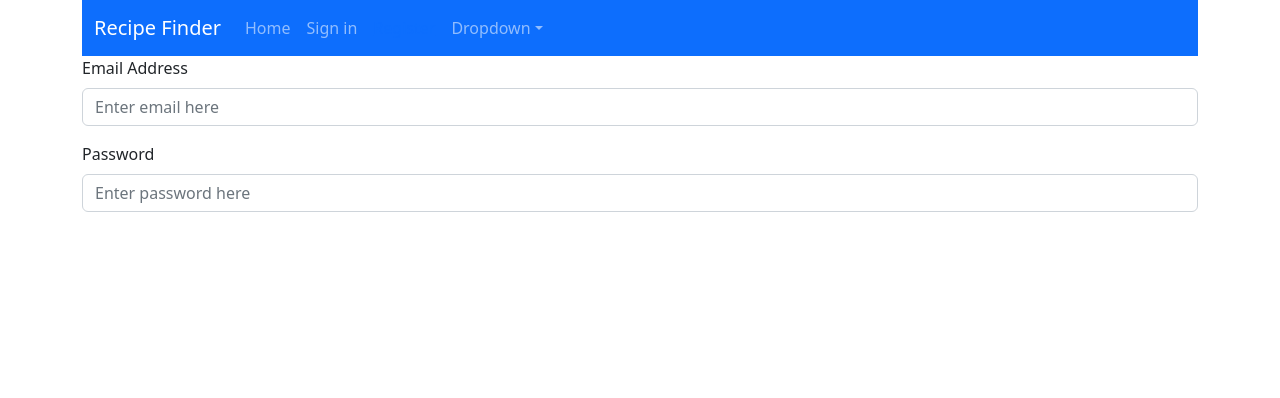
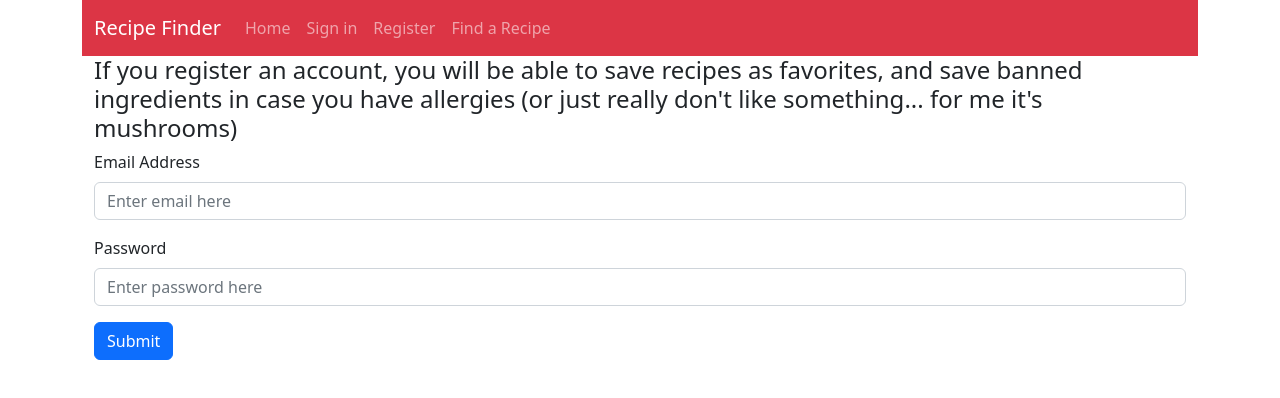
Before and after one commit to drewjtaylor/recipe-front-end, a React (Create React App) app: page /register in a window 1280 px wide. Shown: the top 398 px of the page. Built offline with nearby package versions, Linux system fonts and the light colour scheme.

Commit message:
Navbar links/register page

```diff
--- a/src/App.css
+++ b/src/App.css
@@ -3,3 +3,13 @@
     line-height: 85%;
     font-size: 330%;
 }
+
+.no-link-decoration {
+    text-decoration: none;
+    color: inherit
+}
+
+.no-link-decoration:hover {
+    text-decoration: none;;
+    color: inherit
+}
--- a/src/components/RecipeNavbar.js
+++ b/src/components/RecipeNavbar.js
@@ -5,9 +5,9 @@ import Form from 'react-bootstrap/Form';
 import Container from 'react-bootstrap/Container';
 import Nav from 'react-bootstrap/Nav';
 import Navbar from 'react-bootstrap/Navbar';
-import NavDropdown from 'react-bootstrap/NavDropdown';
 
-import { NavLink } from 'react-router-dom';
+
+import { NavLink, Link } from 'react-router-dom';
 
 const RecipeNavbar = () => {
     const emailRef = useRef();
@@ -24,7 +24,7 @@ const RecipeNavbar = () => {
     }
 
   return (
-    <Navbar bg="primary" variant="dark" expand="lg" sticky='top'>
+    <Navbar bg="danger" variant="dark" expand="lg" sticky='top'>
       <Modal show={show} onHide={toggleModal}>
         <Form onSubmit={handleSubmit}>
             <Modal.Header closeButton>
@@ -42,32 +42,21 @@ const RecipeNavbar = () => {
             </Modal.Body>
             <Modal.Footer>
                 <Button variant='primary' type="submit">Log in </Button>
-                <Button variant='primary' onClick={toggleModal}>Close (evetually should be "sign up") </Button>
+                <Button as='a' onClick={toggleModal} variant='primary'><Link to='register' className='no-link-decoration'>Register</Link></Button>
             </Modal.Footer>
         </Form>
       </Modal>
-
-
 
       <Container>
         <Navbar.Brand href="#home">Recipe Finder</Navbar.Brand>
         <Navbar.Toggle aria-controls="basic-navbar-nav" />
         <Navbar.Collapse id="basic-navbar-nav">
           <Nav className="me-auto">
-            <Nav.Link href="#home">Home</Nav.Link>
+            <Nav.Link><NavLink className='no-link-decoration' to="/">Home</NavLink></Nav.Link>
             <Nav.Link onClick={toggleModal}>Sign in</Nav.Link>
-            <Nav.Link ><NavLink to="register">Register</NavLink></Nav.Link>
-            <NavDropdown title="Dropdown" id="basic-nav-dropdown">
-              <NavDropdown.Item href="#action/3.1">Action</NavDropdown.Item>
-              <NavDropdown.Item href="#action/3.2">
-                Another action
-              </NavDropdown.Item>
-              <NavDropdown.Item href="#action/3.3">Something</NavDropdown.Item>
-              <NavDropdown.Divider />
-              <NavDropdown.Item href="#action/3.4">
-                Separated link
-              </NavDropdown.Item>
-            </NavDropdown>
+            <Nav.Link ><NavLink className='no-link-decoration' to="register">Register</NavLink></Nav.Link>
+            <Nav.Link ><NavLink className='no-link-decoration' to="recipeSearch">Find a Recipe</NavLink></Nav.Link>
+
           </Nav>
         </Navbar.Collapse>
       </Container>
--- a/src/pages/Register.js
+++ b/src/pages/Register.js
@@ -1,5 +1,10 @@
 import React, {useRef} from 'react';
 import Form from 'react-bootstrap/Form';
+import Container from 'react-bootstrap/Container';
+import Row from 'react-bootstrap/Row';
+import Col from 'react-bootstrap/Col';
+import Button from 'react-bootstrap/Button';
+
 
 const Register = () => {
     const emailRef = useRef();
@@ -13,6 +18,8 @@ const Register = () => {
     }
 
   return (
+    <Container>
+        <h4>If you register an account, you will be able to save recipes as favorites, and save banned ingredients in case you have allergies (or just really don't like something... for me it's mushrooms)</h4>
         <Form onSubmit={handleSubmit}>
             <Form.Group controlId="email">
                 <Form.Label>Email Address</Form.Label>
@@ -22,7 +29,9 @@ const Register = () => {
                 <Form.Label>Password</Form.Label>
                 <Form.Control ref={passwordRef} className="mb-3" type="password" placeholder="Enter password here"/>
             </Form.Group>
+            <Button type='submit'>Submit</Button>
         </Form>
+    </Container>
   )
 }
 
```
Lines whose indentation alone changed are shown as unchanged.
